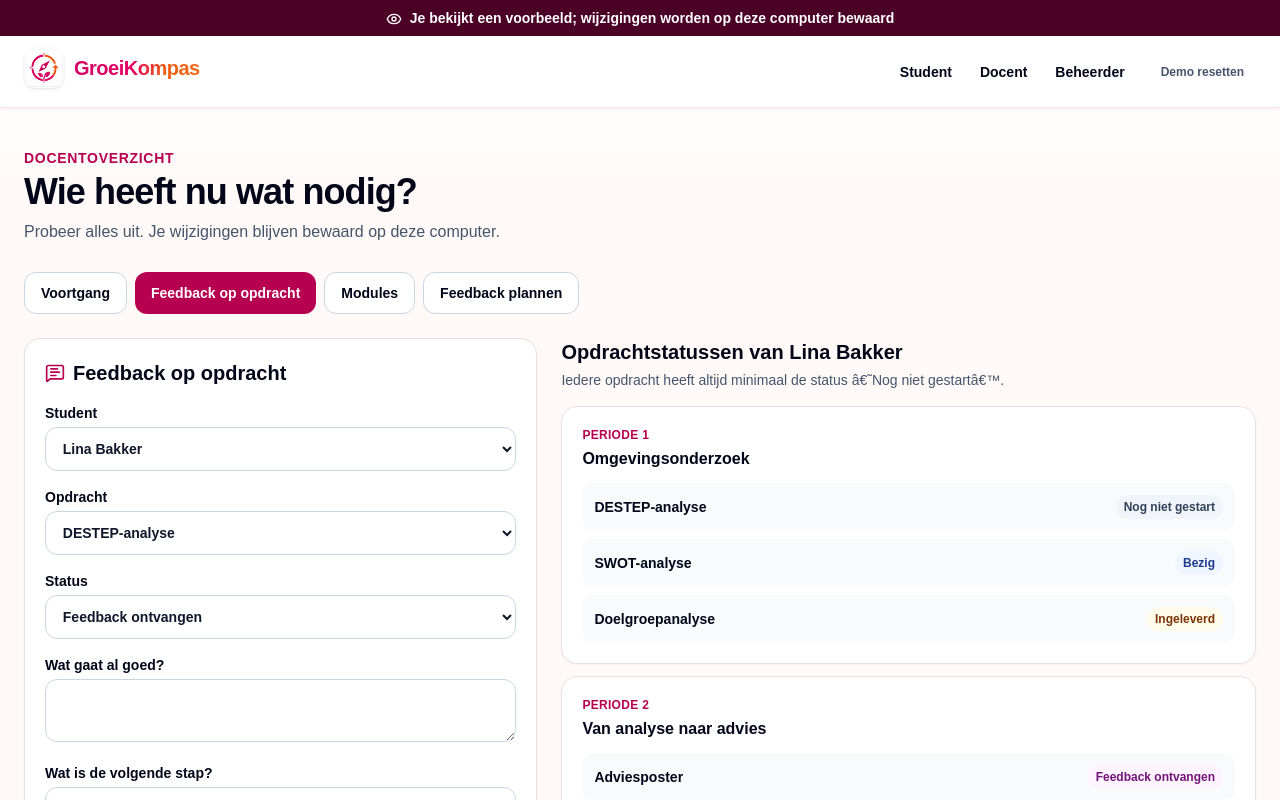
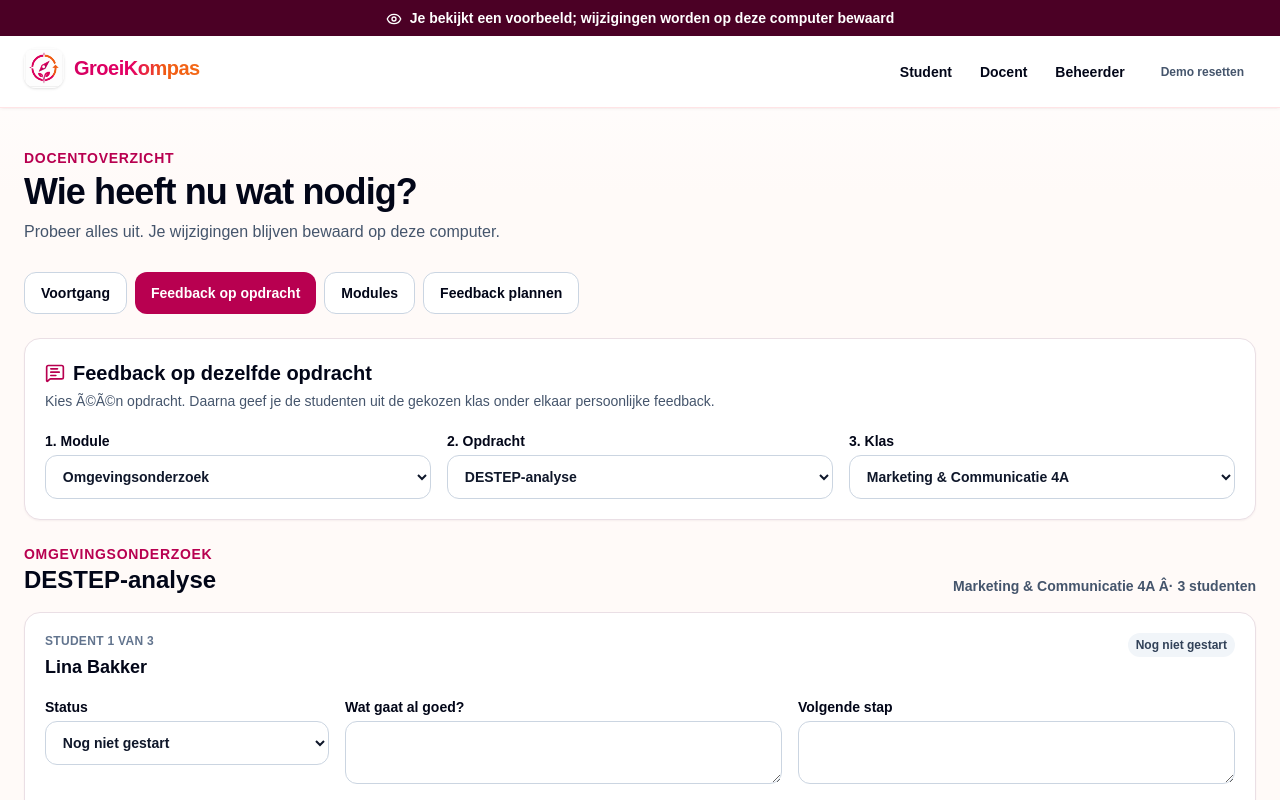
Before and after one commit to barteleveld/groeikompas, a Next.js app: page /demo/docent in a window 1280 px wide. Both pictures are taken after a click on the button "Feedback op opdracht". Shown: the top 800 px of the page. Built offline with nearby package versions, Linux system fonts and the light colour scheme.

Commit message:
Filter klassikale feedback op module en opdracht

```diff
--- a/app/demo/docent/page.tsx
+++ b/app/demo/docent/page.tsx
@@ -5,6 +5,8 @@ import { MessageSquareText, Pencil, Save } from "lucide-react";
 import { PageHeader } from "@/components/layout/page-header";
 import {
   demoAssignmentStatuses,
+  demoClasses,
+  demoStudentClasses,
   demoStudents,
   type DemoAssignmentStatus,
   useDemo,
@@ -25,31 +27,35 @@ export default function TeacherDemo() {
   const [tab, setTab] = useState<Tab>("overzicht");
   const [editingModuleId, setEditingModuleId] = useState<string | null>(null);
   const [moduleMessage, setModuleMessage] = useState("");
-  const [feedbackStudent, setFeedbackStudent] = useState("Lina Bakker");
+  const [feedbackModuleId, setFeedbackModuleId] = useState("m1");
   const [feedbackAssignment, setFeedbackAssignment] = useState("DESTEP-analyse");
-  const [feedbackStatus, setFeedbackStatus] = useState<DemoAssignmentStatus>("Feedback ontvangen");
-  const [feedbackMessage, setFeedbackMessage] = useState("");
+  const [feedbackClass, setFeedbackClass] = useState(demoClasses[0]);
+  const [feedbackMessages, setFeedbackMessages] = useState<Record<string, string>>({});
 
-  const allAssignments = [...new Set(state.modules.flatMap((module) => module.assignments))];
   const editingModule = state.modules.find((module) => module.id === editingModuleId);
+  const feedbackModule = state.modules.find((module) => module.id === feedbackModuleId) ?? state.modules[0];
+  const moduleAssignments = feedbackModule?.assignments ?? [];
+  const classStudents = demoStudents.filter((student) => demoStudentClasses[student] === feedbackClass);
 
   function openFeedback(student: string) {
-    setFeedbackStudent(student);
-    const assignment = allAssignments[0] ?? "";
-    setFeedbackAssignment(assignment);
-    setFeedbackStatus(state.assignmentProgress[student]?.[assignment] ?? "Nog niet gestart");
+    const currentModule = state.modules[0];
+    setFeedbackModuleId(currentModule?.id ?? "");
+    setFeedbackAssignment(currentModule?.assignments[0] ?? "");
+    setFeedbackClass(demoStudentClasses[student] ?? demoClasses[0]);
     setTab("feedback");
-    setFeedbackMessage("");
+    setFeedbackMessages({});
   }
 
-  function chooseStudent(student: string) {
-    setFeedbackStudent(student);
-    setFeedbackStatus(state.assignmentProgress[student]?.[feedbackAssignment] ?? "Nog niet gestart");
+  function chooseModule(moduleId: string) {
+    const currentModule = state.modules.find((item) => item.id === moduleId);
+    setFeedbackModuleId(moduleId);
+    setFeedbackAssignment(currentModule?.assignments[0] ?? "");
+    setFeedbackMessages({});
   }
 
   function chooseAssignment(assignment: string) {
     setFeedbackAssignment(assignment);
-    setFeedbackStatus(state.assignmentProgress[feedbackStudent]?.[assignment] ?? "Nog niet gestart");
+    setFeedbackMessages({});
   }
 
   function saveModule(event: React.FormEvent<HTMLFormElement>) {
@@ -72,17 +78,17 @@ export default function TeacherDemo() {
     event.currentTarget.reset();
   }
 
-  function submitFeedback(event: React.FormEvent<HTMLFormElement>) {
+  function submitFeedback(student: string, event: React.FormEvent<HTMLFormElement>) {
     event.preventDefault();
     const form = new FormData(event.currentTarget);
     saveAssignmentFeedback({
-      student: feedbackStudent,
+      student,
       assignment: feedbackAssignment,
-      status: feedbackStatus,
+      status: String(form.get("status")) as DemoAssignmentStatus,
       feedback: String(form.get("feedback")),
       nextStep: String(form.get("nextStep")),
     });
-    setFeedbackMessage(`Feedback op ${feedbackAssignment} is opgeslagen voor ${feedbackStudent}.`);
+    setFeedbackMessages((current) => ({ ...current, [student]: `Feedback voor ${student} is opgeslagen.` }));
     event.currentTarget.reset();
   }
 
@@ -119,45 +125,58 @@ export default function TeacherDemo() {
           <section className="card h-fit p-5">
             <h2 className="font-black">Zo werkt opdrachtfeedback</h2>
             <ol className="mt-3 space-y-3 text-sm text-slate-700">
-              <li><strong>1.</strong> Kies een student en opdracht.</li>
-              <li><strong>2.</strong> Controleer of wijzig de opdrachtstatus.</li>
-              <li><strong>3.</strong> Schrijf feedback en een concrete volgende stap.</li>
+              <li><strong>1.</strong> Kies eerst de module en opdracht.</li>
+              <li><strong>2.</strong> Filter daarna op klas.</li>
+              <li><strong>3.</strong> Geef de studenten onder elkaar individuele feedback.</li>
             </ol>
           </section>
         </div>
       )}
 
       {tab === "feedback" && (
-        <div className="grid gap-6 xl:grid-cols-[.85fr_1.15fr]">
-          <form className="card h-fit space-y-4 p-5" onSubmit={submitFeedback}>
-            <div className="flex items-center gap-2"><MessageSquareText className="size-5 text-teal-700" aria-hidden /><h2 className="text-xl font-black">Feedback op opdracht</h2></div>
-            <label className="block text-sm font-bold">Student<select className="field mt-1" value={feedbackStudent} onChange={(event) => chooseStudent(event.target.value)}>{demoStudents.map((student) => <option key={student}>{student}</option>)}</select></label>
-            <label className="block text-sm font-bold">Opdracht<select className="field mt-1" value={feedbackAssignment} onChange={(event) => chooseAssignment(event.target.value)} required>{allAssignments.map((assignment) => <option key={assignment}>{assignment}</option>)}</select></label>
-            <label className="block text-sm font-bold">Status<select className="field mt-1" value={feedbackStatus} onChange={(event) => setFeedbackStatus(event.target.value as DemoAssignmentStatus)}>{demoAssignmentStatuses.map((status) => <option key={status}>{status}</option>)}</select></label>
-            <label className="block text-sm font-bold">Wat gaat al goed?<textarea className="field mt-1 min-h-24" name="feedback" required /></label>
-            <label className="block text-sm font-bold">Wat is de volgende stap?<textarea className="field mt-1 min-h-24" name="nextStep" required /></label>
-            {feedbackMessage && <p role="status" className="rounded-xl bg-emerald-50 p-3 text-sm font-bold text-emerald-900">{feedbackMessage}</p>}
-            <button className="inline-flex items-center gap-2 rounded-xl bg-teal-700 px-4 py-2.5 font-bold text-white"><Save className="size-4" aria-hidden />Feedback opslaan</button>
-          </form>
-          <section>
-            <h2 className="mb-1 text-xl font-black">Opdrachtstatussen van {feedbackStudent}</h2>
-            <p className="mb-4 text-sm text-slate-600">Iedere opdracht heeft altijd minimaal de status â€˜Nog niet gestartâ€™.</p>
-            <div className="space-y-3">
-              {state.modules.map((module) => (
-                <article className="card p-5" key={module.id}>
-                  <p className="text-xs font-bold uppercase tracking-wide text-teal-700">{module.period || "Doorlopend"}</p>
-                  <h3 className="mt-1 font-black">{module.title}</h3>
-                  <ul className="mt-3 space-y-2">
-                    {module.assignments.map((assignment) => {
-                      const status = state.assignmentProgress[feedbackStudent]?.[assignment] ?? "Nog niet gestart";
-                      return <li className="flex flex-wrap items-center justify-between gap-2 rounded-xl bg-slate-50 p-3 text-sm" key={assignment}><span className="font-bold">{assignment}</span><span className={`rounded-full px-2 py-1 text-xs font-bold ${statusColor(status)}`}>{status}</span></li>;
-                    })}
-                  </ul>
-                </article>
-              ))}
+        <section>
+          <div className="card mb-6 p-5">
+            <div className="flex items-center gap-2"><MessageSquareText className="size-5 text-teal-700" aria-hidden /><h2 className="text-xl font-black">Feedback op dezelfde opdracht</h2></div>
+            <p className="mt-1 text-sm text-slate-600">Kies Ã©Ã©n opdracht. Daarna geef je de studenten uit de gekozen klas onder elkaar persoonlijke feedback.</p>
+            <div className="mt-5 grid gap-4 md:grid-cols-3">
+              <label className="text-sm font-bold">1. Module<select className="field mt-1" value={feedbackModule?.id ?? ""} onChange={(event) => chooseModule(event.target.value)}>{state.modules.map((module) => <option value={module.id} key={module.id}>{module.title}</option>)}</select></label>
+              <label className="text-sm font-bold">2. Opdracht<select className="field mt-1" value={feedbackAssignment} onChange={(event) => chooseAssignment(event.target.value)} disabled={!moduleAssignments.length}>{moduleAssignments.map((assignment) => <option key={assignment}>{assignment}</option>)}</select></label>
+              <label className="text-sm font-bold">3. Klas<select className="field mt-1" value={feedbackClass} onChange={(event) => { setFeedbackClass(event.target.value); setFeedbackMessages({}); }}>{demoClasses.map((className) => <option key={className}>{className}</option>)}</select></label>
             </div>
-          </section>
-        </div>
+          </div>
+
+          <div className="mb-4 flex flex-wrap items-end justify-between gap-2">
+            <div><p className="text-sm font-bold uppercase tracking-wider text-teal-700">{feedbackModule?.title}</p><h2 className="text-2xl font-black">{feedbackAssignment || "Nog geen opdracht"}</h2></div>
+            <p className="text-sm font-bold text-slate-600">{feedbackClass} Â· {classStudents.length} studenten</p>
+          </div>
+
+          {feedbackAssignment ? (
+            <div className="space-y-4">
+              {classStudents.map((student, index) => {
+                const currentStatus = state.assignmentProgress[student]?.[feedbackAssignment] ?? "Nog niet gestart";
+                return (
+                  <form key={`${student}-${feedbackAssignment}`} className="card p-5" onSubmit={(event) => submitFeedback(student, event)}>
+                    <div className="flex flex-wrap items-start justify-between gap-3">
+                      <div><p className="text-xs font-bold uppercase tracking-wide text-slate-500">Student {index + 1} van {classStudents.length}</p><h3 className="mt-1 text-lg font-black">{student}</h3></div>
+                      <span className={`rounded-full px-2 py-1 text-xs font-bold ${statusColor(currentStatus)}`}>{currentStatus}</span>
+                    </div>
+                    <div className="mt-4 grid gap-4 lg:grid-cols-[.65fr_1fr_1fr]">
+                      <label className="text-sm font-bold">Status<select className="field mt-1" name="status" defaultValue={currentStatus}>{demoAssignmentStatuses.map((status) => <option key={status}>{status}</option>)}</select></label>
+                      <label className="text-sm font-bold">Wat gaat al goed?<textarea className="field mt-1 min-h-24" name="feedback" required /></label>
+                      <label className="text-sm font-bold">Volgende stap<textarea className="field mt-1 min-h-24" name="nextStep" required /></label>
+                    </div>
+                    <div className="mt-4 flex flex-wrap items-center gap-3">
+                      <button className="inline-flex items-center gap-2 rounded-xl bg-teal-700 px-4 py-2.5 font-bold text-white"><Save className="size-4" aria-hidden />Opslaan voor {student.split(" ")[0]}</button>
+                      {feedbackMessages[student] && <p role="status" className="text-sm font-bold text-emerald-800">{feedbackMessages[student]}</p>}
+                    </div>
+                  </form>
+                );
+              })}
+            </div>
+          ) : (
+            <p className="card p-5 text-slate-600">Deze module bevat nog geen opdrachten. Voeg eerst een opdracht toe via Modules.</p>
+          )}
+        </section>
       )}
 
       {tab === "modules" && (
```
